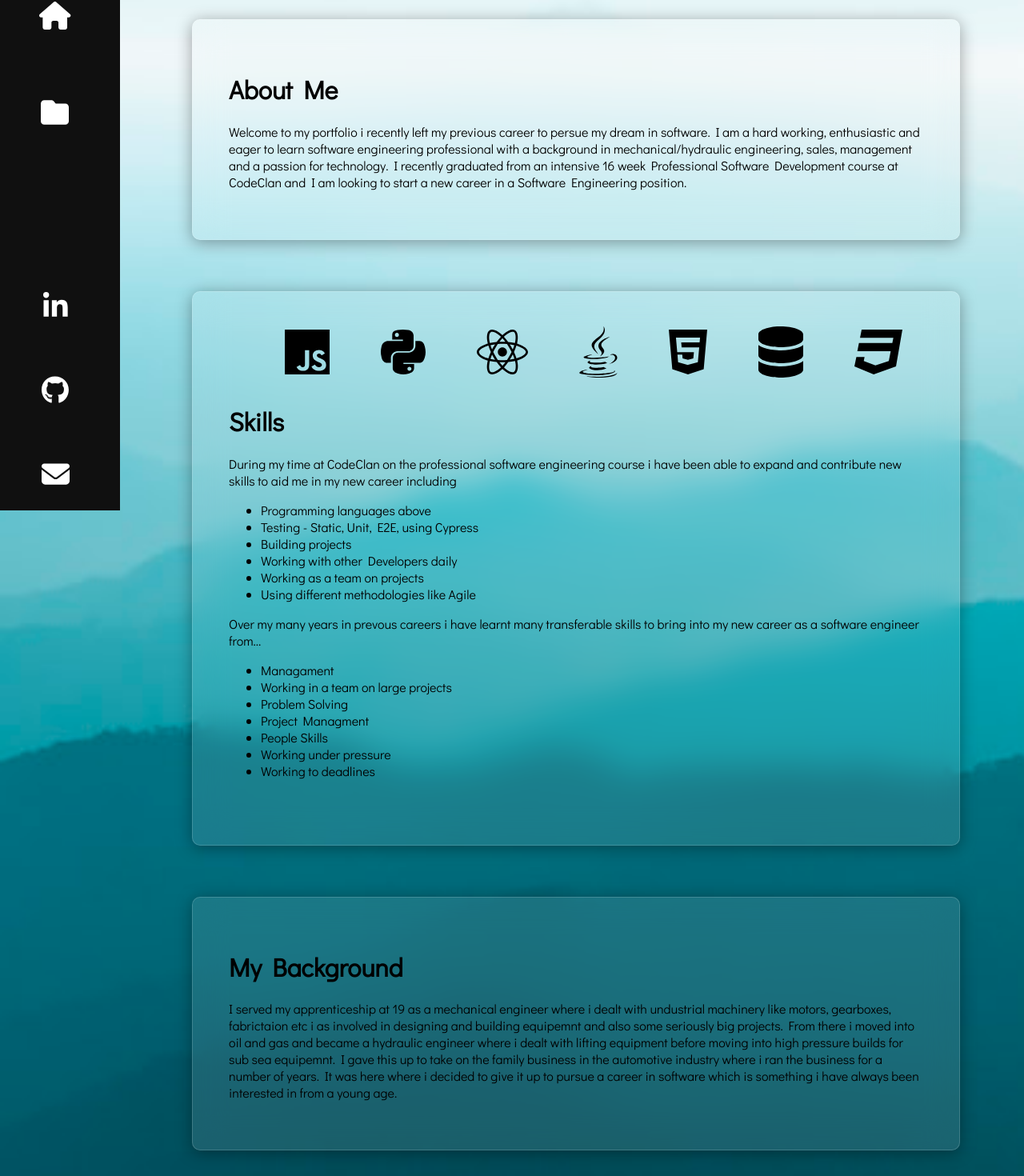
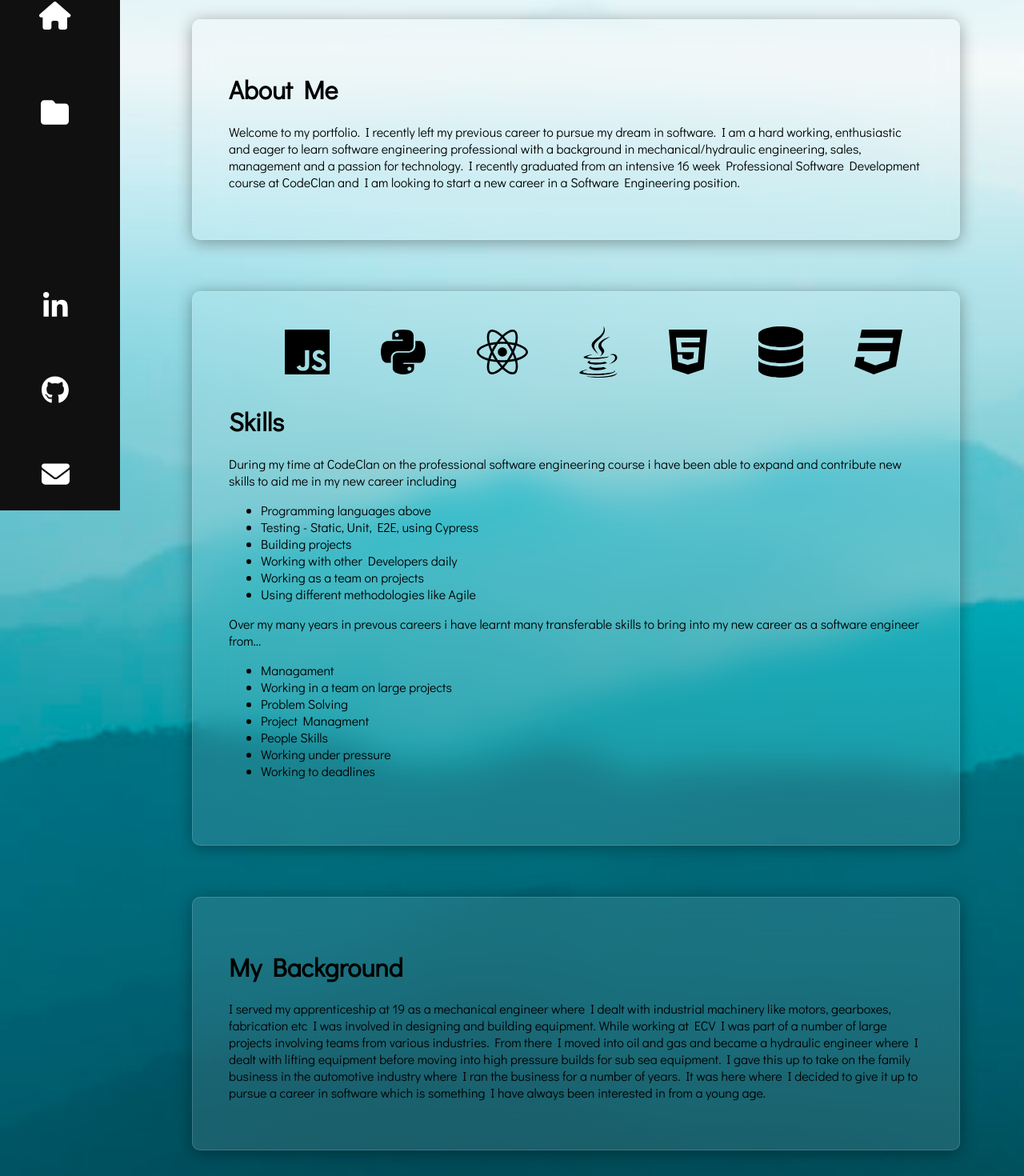
Before and after one commit to coose911/mt_portfolio, a React (Create React App) app: page / in a window 1280 px wide. Shown: the part 162-1632 px from the top of the page at 80% size. Built offline with nearby package versions, Linux system fonts and the light colour scheme.

Commit message:
changed bio

```diff
--- a/src/Container/Home.js
+++ b/src/Container/Home.js
@@ -87,7 +87,7 @@ const Home = () => {
                 <Paragraph1>
                     <p>
                         <h1>About Me</h1>
-                            <p>Welcome to my portfolio i recently left my previous career to persue my dream in software.
+                            <p>Welcome to my portfolio. I recently left my previous career to pursue my dream in software.
                             I am a hard working, enthusiastic and eager to learn software engineering
                             professional with a background in mechanical/hydraulic engineering, sales,
                             management and a passion for technology. I recently graduated from
@@ -151,7 +151,7 @@ const Home = () => {
                 <Paragraph3>
                     <p>
                         <h1>My Background</h1>
-                        <p>I served my apprenticeship at 19 as a mechanical engineer where i dealt with undustrial machinery like motors, gearboxes, fabrictaion etc i as involved in designing and building equipemnt and also some seriously big projects. From there i moved into oil and gas and became a hydraulic engineer where i dealt with lifting equipment before moving into high pressure builds for sub sea equipemnt. I gave this up to take on the family business in the automotive industry where i ran the business for a number of years. It was here where i decided to give it up to pursue a career in software which is something i have always been interested in from a young age.</p>
+                        <p>I served my apprenticeship at 19 as a mechanical engineer where I dealt with industrial machinery like motors, gearboxes, fabrication etc I was involved in designing and building equipment. While working at ECV I was part of a number of large projects involving teams from various industries. From there I moved into oil and gas and became a hydraulic engineer where I dealt with lifting equipment before moving into high pressure builds for sub sea equipment. I gave this up to take on the family business in the automotive industry where I ran the business for a number of years. It was here where I decided to give it up to pursue a career in software which is something I have always been interested in from a young age.</p>
                     </p>
                 </Paragraph3>
             </ParagraphContainer>
```
